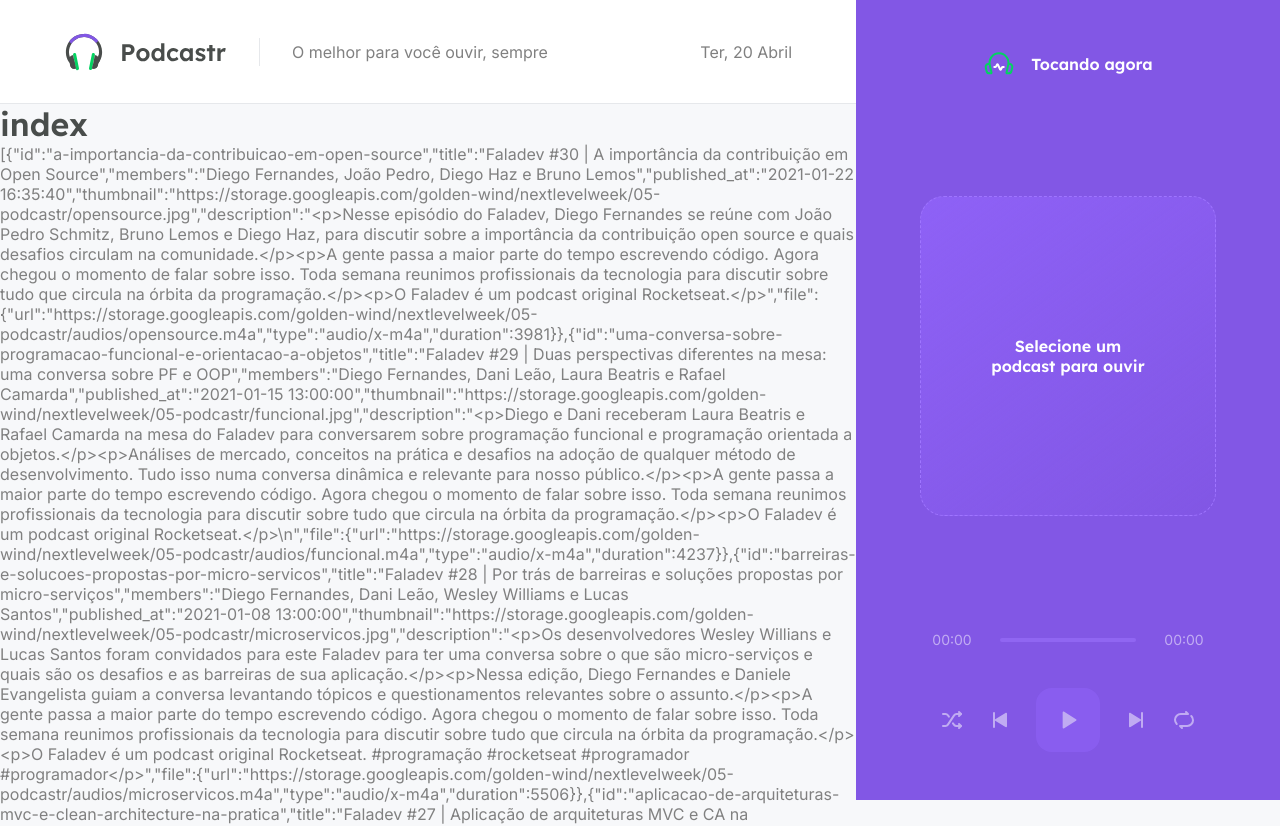
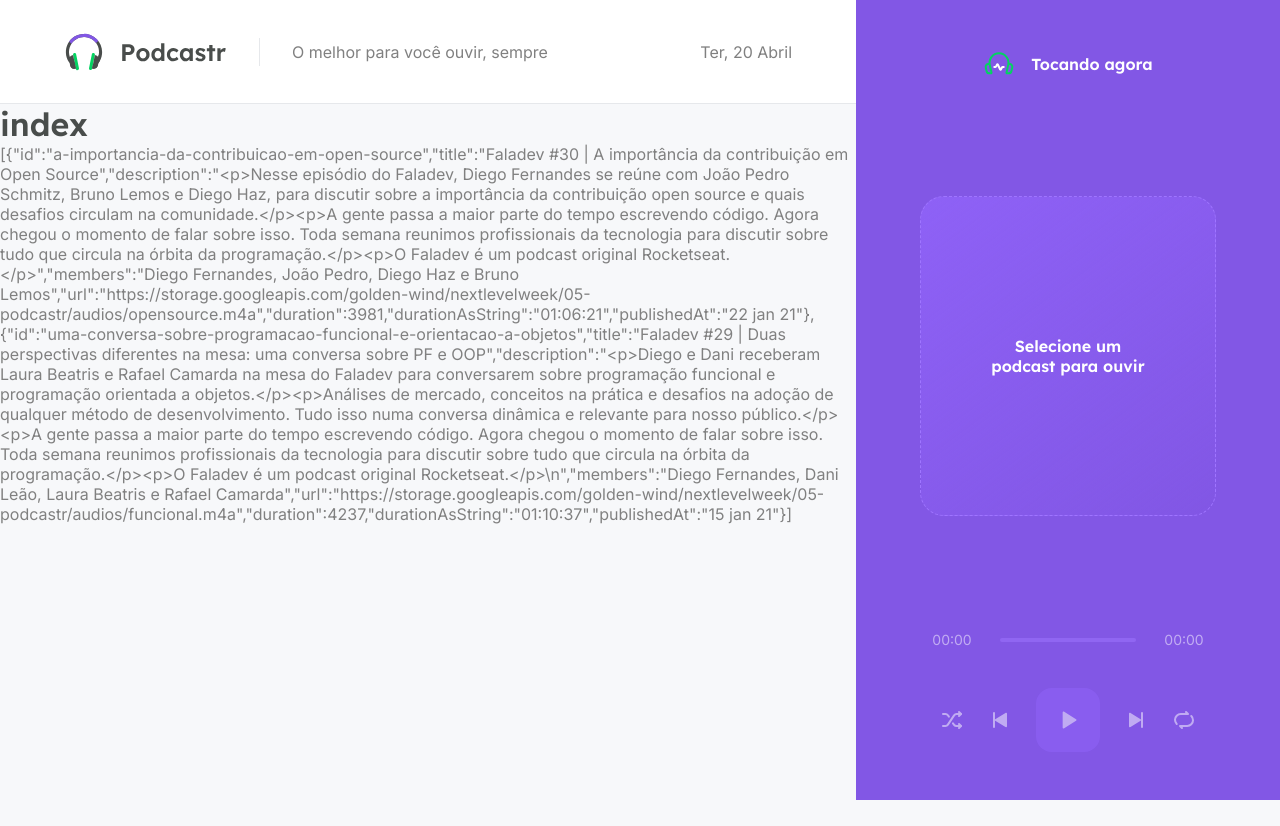
Before and after one commit to Lissone/podcastr, a Next.js app: page / in a window 1280 px wide. Shown: the top 826 px of the page. After the commit the page ends 800 px from the top, so only its background shows below. Built offline with nearby package versions, Linux system fonts and the light colour scheme; data requests are answered from the project's data file.

Commit message:
data format, model and axios

```diff
--- a/package.json
+++ b/package.json
@@ -9,6 +9,7 @@
     "server": "json-server server.json -w -d 750 -p 3333"
   },
   "dependencies": {
+    "axios": "^0.21.1",
     "date-fns": "^2.21.1",
     "next": "10.1.3",
     "react": "17.0.2",
--- a/src/pages/_document.tsx
+++ b/src/pages/_document.tsx
@@ -1,5 +1,6 @@
 import Document, { Html, Head, Main, NextScript} from 'next/document'
 
+//Página html principal do projeto
 export default class MyDocument extends Document {
 	render() {
 		return (
--- a/src/pages/index.tsx
+++ b/src/pages/index.tsx
@@ -1,19 +1,64 @@
-export default function Home(props) {
+import { GetStaticProps } from 'next'
+import { format, parseISO } from 'date-fns'
+import ptBR from 'date-fns/locale/pt-BR'
+import { api } from '../services/api'
+import { convertDurationToTimeString } from '../utils/convertDurationToTimeString'
+
+type Episode = {
+  id: string
+  title: string
+  thumbnail: string
+  description: string
+  members: string
+  url: string
+  duration: number
+  durationAsString: string
+  publishedAt: string
+}
+
+type HomeProps = {
+  latestEpisodes: Episode[]
+  allEpisodes: Episode[]
+}
+
+export default function Home({ latestEpisodes, allEpisodes }: HomeProps) {
   return (
     <div>
       <h1>index</h1>
-      <p>{JSON.stringify(props.episodes)}</p>
+      <p>{JSON.stringify(latestEpisodes)}</p>
     </div>
   )
 }
 
-export async function getStaticProps() { //SSG
-  const response = await fetch('http://localhost:3333/episodes')
-  const data = await response.json()
+export const getStaticProps: GetStaticProps = async () => { //SSG
+  const { data } = await api.get('episodes', {
+    params: {
+      _limit: 12,
+      _sort: 'published_at',
+      _order: 'desc'
+    }
+  })
+
+  const episodes = data.map(episode => {
+    return {
+      id: episode.id,
+      title: episode.title,
+      description: episode.description,
+      members: episode.members,
+      url: episode.file.url,
+      duration: Number(episode.file.duration),
+      durationAsString: convertDurationToTimeString(Number(episode.file.duration)),
+      publishedAt: format(parseISO(episode.published_at), 'd MMM yy', { locale: ptBR })
+    }
+  })
+
+  const latestEpisodes = episodes.slice(0, 2)
+  const allEpisodes = episodes.slice(2, episodes.length)
 
   return {
     props: {
-      episodes: data
+      latestEpisodes,
+      allEpisodes
     },
     revalidate: 60 * 60 * 8
   }
--- /dev/null
+++ b/src/services/api.ts
@@ -0,0 +1,5 @@
+import axios from 'axios';
+
+export const api = axios.create({
+  baseURL: 'http://localhost:3333/'
+})
--- /dev/null
+++ b/src/utils/convertDurationToTimeString.ts
@@ -0,0 +1,11 @@
+export function convertDurationToTimeString(duration: number) {
+  const hours = Math.floor(duration / 3600)
+  const minutes = Math.floor((duration % 3600) / 60)
+  const seconds = duration % 60
+
+  const timeString = [hours, minutes, seconds]
+    .map(unit => String(unit).padStart(2, '0'))
+    .join(':')
+
+    return timeString
+}
```
Also changed, not shown: 1 other file (tests, documents, lock files or other folders).
